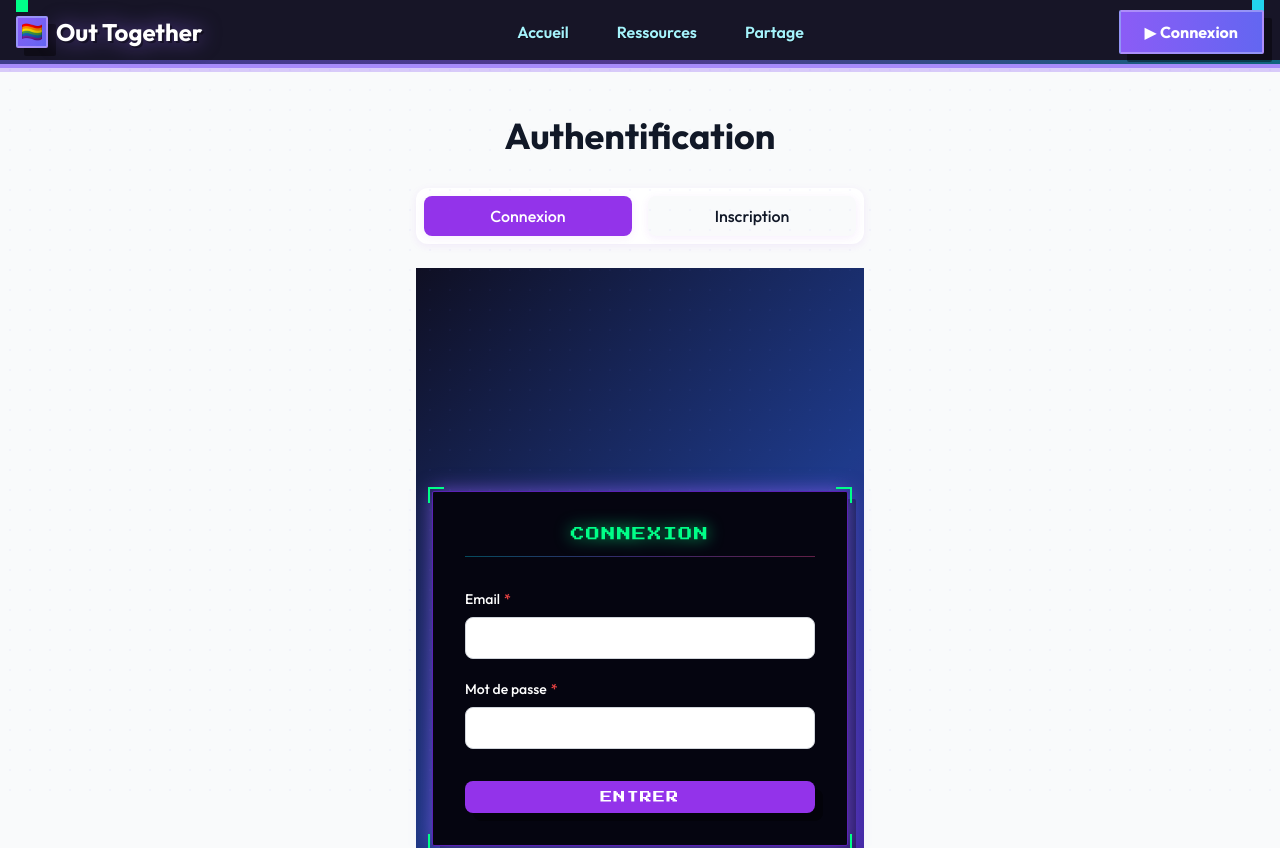
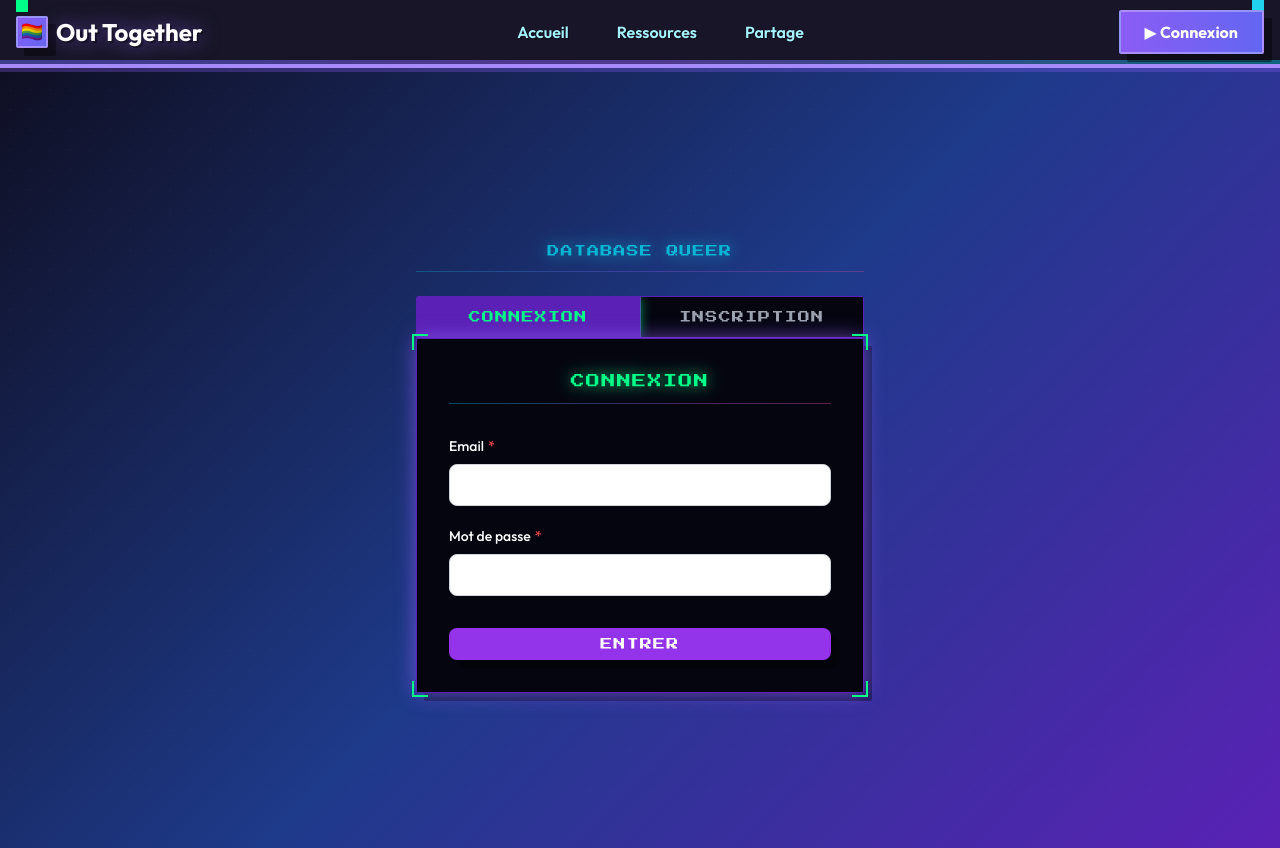
Before and after one commit to Juliette-bot/DataBase-Queer-Front, a React (Vite) app: page /auth in a window 1280 px wide. Shown: the top 848 px of the page. Built offline with nearby package versions, Linux system fonts and the light colour scheme; no server answers.

Commit message:
add CSS on authPage

```diff
--- a/src/components/organisms/LoginFrom.tsx
+++ b/src/components/organisms/LoginFrom.tsx
@@ -45,12 +45,6 @@ export const LoginForm: React.FC<LoginFormProps> = ({ onSuccess }) => {
   };
 
   return (
-    <div className="min-h-screen bg-gradient-retro flex items-center justify-center p-4">
-      {/* Decorative pixel grid background */}
-      <div className="absolute inset-0 opacity-5"
-        style={{ backgroundImage: 'radial-gradient(circle, #6366f1 1px, transparent 1px)', backgroundSize: '20px 20px' }}
-      />
-
       <div className="relative w-full max-w-md">
         {/* Pixel corner decorations */}
         <div className="absolute -top-1 -left-1 w-4 h-4 border-t-2 border-l-2 border-accent-neon" />
@@ -101,6 +95,5 @@ export const LoginForm: React.FC<LoginFormProps> = ({ onSuccess }) => {
           </Button>
         </form>
       </div>
-    </div>
   );
 };
--- a/src/components/organisms/RegisterForm.tsx
+++ b/src/components/organisms/RegisterForm.tsx
@@ -78,13 +78,7 @@ export const RegisterForm: React.FC<RegisterFormProps> = ({ onSuccess }) => {
   };
 
   return (
-    <div className="min-h-screen bg-gradient-retro flex items-center justify-center p-4">
-      {/* Pixel grid background */}
-      <div className="absolute inset-0 opacity-5"
-        style={{ backgroundImage: 'radial-gradient(circle, #6366f1 1px, transparent 1px)', backgroundSize: '20px 20px' }}
-      />
-
-      <div className="relative w-full max-w-md">
+         <div className="relative w-full max-w-md">
         {/* Pixel corner decorations */}
         <div className="absolute -top-1 -left-1 w-4 h-4 border-t-2 border-l-2 border-accent-pink" />
         <div className="absolute -top-1 -right-1 w-4 h-4 border-t-2 border-r-2 border-accent-pink" />
@@ -165,6 +159,5 @@ export const RegisterForm: React.FC<RegisterFormProps> = ({ onSuccess }) => {
           </Button>
         </form>
       </div>
-    </div>
   );
 };
--- a/src/pages/AuthPage.tsx
+++ b/src/pages/AuthPage.tsx
@@ -3,7 +3,6 @@ import { useState } from 'react';
 import type React from 'react';
 import { LoginForm } from '../components/organisms/LoginFrom';
 import { RegisterForm } from '../components/organisms/RegisterForm';
-import { Button } from '../components/atoms/Button';
 
 interface AuthPageProps {
   onAuthSuccess?: () => void;
@@ -13,29 +12,47 @@ export const AuthPage: React.FC<AuthPageProps> = ({ onAuthSuccess }) => {
   const [activeTab, setActiveTab] = useState<'login' | 'register'>('login');
 
   return (
-    <div className="container mx-auto px-4 py-12 flex items-center justify-center min-h-[calc(100vh-200px)]">
-      <div className="w-full max-w-md">
-        <h1 className="text-4xl font-bold text-center text-content-primary mb-8">
-          Authentification
-        </h1>
+    <div className="min-h-screen bg-gradient-retro flex items-center justify-center p-4">
+      {/* Pixel grid background */}
+      <div className="absolute inset-0 opacity-5"
+        style={{ backgroundImage: 'radial-gradient(circle, #6366f1 1px, transparent 1px)', backgroundSize: '20px 20px' }}
+      />
 
-        <div className="flex gap-4 mb-6 bg-surface-light p-2 rounded-card shadow-card">
-          <Button
-            variant={activeTab === 'login' ? 'action' : 'neutral'}
-            onClick={() => setActiveTab('login')}
-            className="flex-1"
-          >
-            Connexion
-          </Button>
-          <Button
-            variant={activeTab === 'register' ? 'action' : 'neutral'}
-            onClick={() => setActiveTab('register')}
-            className="flex-1"
-          >
-            Inscription
-          </Button>
+      <div className="relative w-full max-w-md">
+        {/* Titre */}
+        <div className="text-center mb-6">
+          <h1 className="font-pixel text-accent-cyan text-xs tracking-widest drop-shadow-[0_0_8px_rgba(6,182,212,0.8)]">
+            DATABASE QUEER
+          </h1>
+          <div className="h-px bg-gradient-neon opacity-30 mt-3" />
         </div>
 
+        {/* Tabs */}
+        <div className="flex mb-0 border border-retro-purple rounded-t-pixel overflow-hidden">
+          <button
+            onClick={() => setActiveTab('login')}
+            className={`flex-1 py-3 font-pixel text-xs tracking-widest transition-colors duration-200 ${
+              activeTab === 'login'
+                ? 'bg-retro-purple text-accent-neon drop-shadow-[0_0_6px_rgba(0,255,136,0.6)]'
+                : 'bg-retro-darker text-content-muted hover:text-accent-neon'
+            }`}
+          >
+            CONNEXION
+          </button>
+          <div className="w-px bg-retro-purple" />
+          <button
+            onClick={() => setActiveTab('register')}
+            className={`flex-1 py-3 font-pixel text-xs tracking-widest transition-colors duration-200 ${
+              activeTab === 'register'
+                ? 'bg-retro-purple text-accent-pink drop-shadow-[0_0_6px_rgba(255,0,110,0.6)]'
+                : 'bg-retro-darker text-content-muted hover:text-accent-pink'
+            }`}
+          >
+            INSCRIPTION
+          </button>
+        </div>
+
+        {/* Form — sans le wrapper bg/border qui est déjà dans chaque form */}
         {activeTab === 'login' ? (
           <LoginForm onSuccess={onAuthSuccess} />
         ) : (
```
